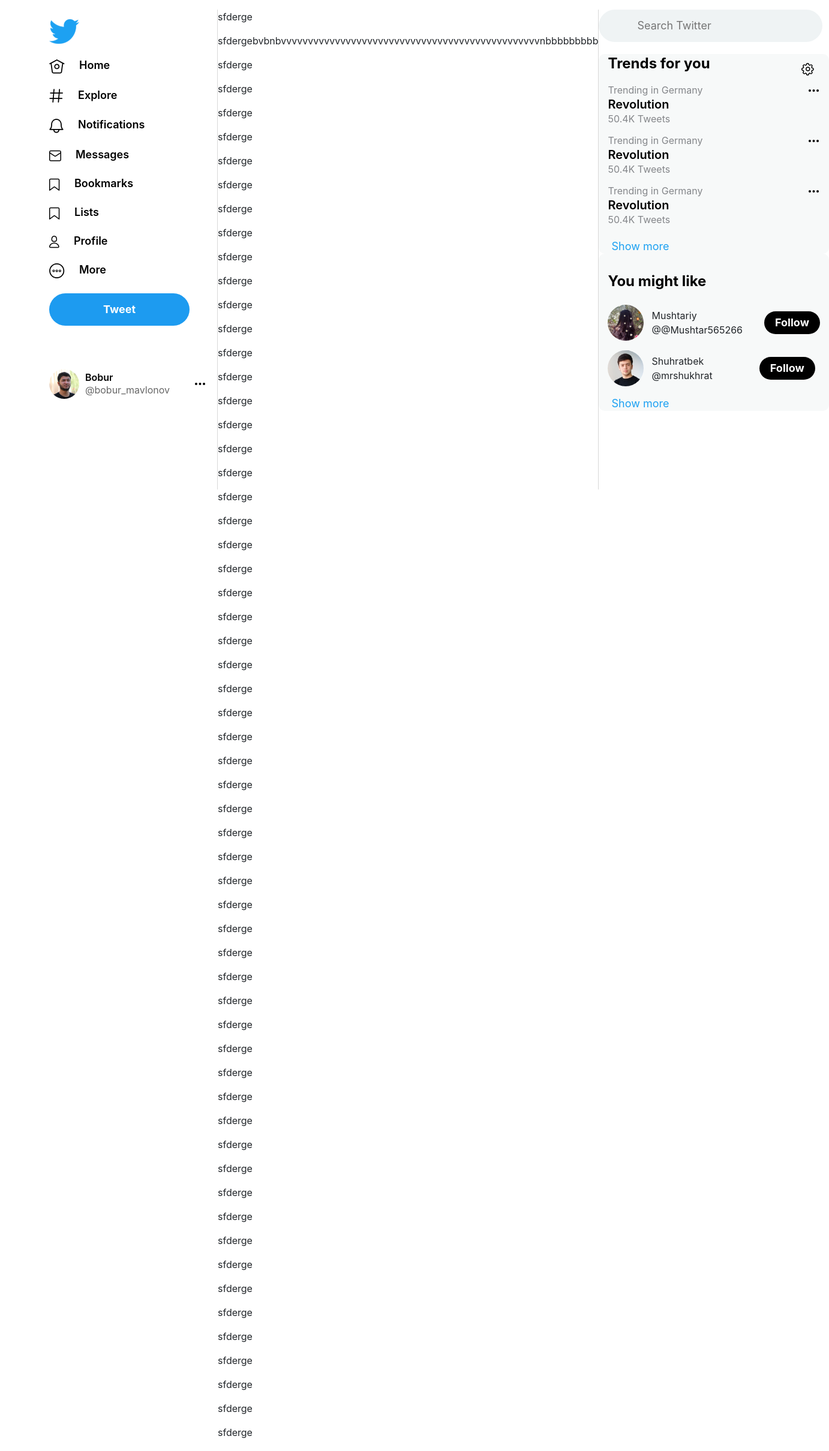
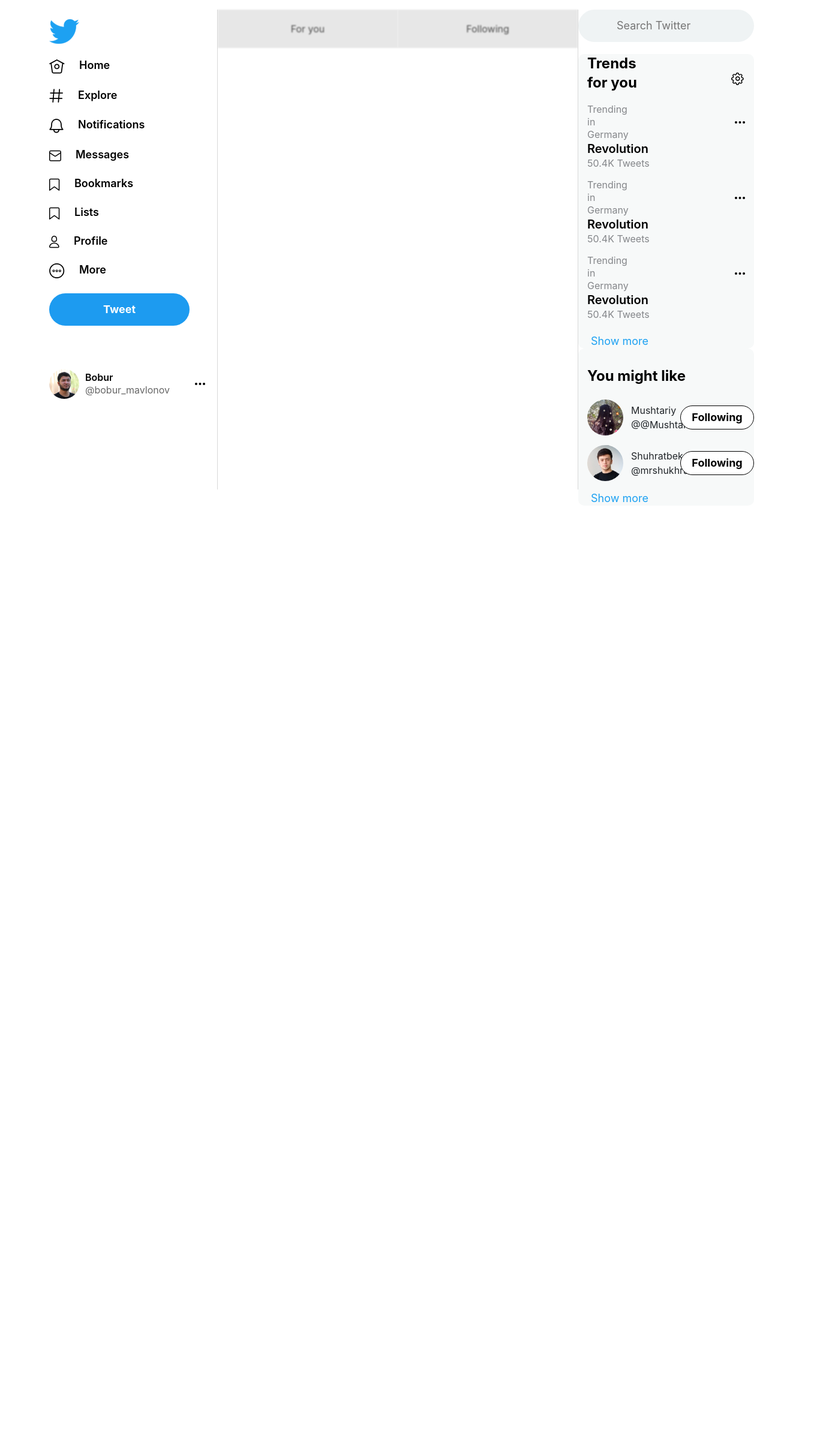
Before and after one commit to mukhammadazam/Twitter-React, a React (Create React App) app: page / in a window 1280 px wide. Shown: the top 2419 px of the page at 60% size, 1382 px wide, since content can reach past the window. After the commit the page ends 843 px from the top, so only its background shows below. Built offline with nearby package versions, Linux system fonts and the light colour scheme.

Commit message:
hom start

```diff
--- a/src/conbanent/Home.jsx
+++ b/src/conbanent/Home.jsx
@@ -2,70 +2,12 @@ import './hom.scss';
 const Home = () => {
   return (
     <div className=" hom flex-2">
-        <p>sfderge</p>
-        <p>sfdergebvbnbvvvvvvvvvvvvvvvvvvvvvvvvvvvvvvvvvvvvvvvvvvvvvvvvnbbbbbbbbb</p>
-        <p>sfderge</p>
-        <p>sfderge</p>
-        <p>sfderge</p>
-        <p>sfderge</p>
-        <p>sfderge</p>
-        <p>sfderge</p>
-        <p>sfderge</p>
-        <p>sfderge</p>
-        <p>sfderge</p>
-        <p>sfderge</p>
-        <p>sfderge</p>
-        <p>sfderge</p>
-        <p>sfderge</p>
-        <p>sfderge</p>
-        <p>sfderge</p>
-        <p>sfderge</p>
-        <p>sfderge</p>
-        <p>sfderge</p>
-        <p>sfderge</p>
-        <p>sfderge</p>
-        <p>sfderge</p>
-        <p>sfderge</p>
-        <p>sfderge</p>
-        <p>sfderge</p>
-        <p>sfderge</p>
-        <p>sfderge</p>
-        <p>sfderge</p>
-        <p>sfderge</p>
-        <p>sfderge</p>
-        <p>sfderge</p>
-        <p>sfderge</p>
-        <p>sfderge</p>
-        <p>sfderge</p>
-        <p>sfderge</p>
-        <p>sfderge</p>
-        <p>sfderge</p>
-        <p>sfderge</p>
-        <p>sfderge</p>
-        <p>sfderge</p>
-        <p>sfderge</p>
-        <p>sfderge</p>
-        <p>sfderge</p>
-        <p>sfderge</p>
-        <p>sfderge</p>
-        <p>sfderge</p>
-        <p>sfderge</p>
-        <p>sfderge</p>
-        <p>sfderge</p>
-        <p>sfderge</p>
-        <p>sfderge</p>
-        <p>sfderge</p>
-        <p>sfderge</p>
-        <p>sfderge</p>
-        <p>sfderge</p>
-        <p>sfderge</p>
-        <p>sfderge</p>
-        <p>sfderge</p>
-        <p>sfderge</p>
-        <p>sfderge</p>
-        <p>sfderge</p>
-        <p>sfderge</p>
-        <p>sfderge</p>
+        <div className="hom__button ">
+        <button className="hom__button--btn">For you</button>
+        <button className="hom__button--btn1">Following</button>
+
+        </div>
+
     </div>
   )
 }
--- a/src/conbanent/hom.scss
+++ b/src/conbanent/hom.scss
@@ -1,3 +1,41 @@
 .hom{
+&__button{
+    position: sticky;
+    top: 0;
+    height: 10px;
+ width: 600px}
+ &__button--btn{
+        border: none;
+        background-color: #ddd;
+        padding: 20px 0;
+        width: 50%;
+        filter: blur(1px);
+        opacity: 0.7;
+           &:active{
+            filter: blur(0);
+            opacity: 1;
+            color: #7c7272;
+            font-size: 18px;
+            font-family: Verdana, Geneva, Tahoma, sans-serif;
+
+        }
+
+    }
+    &__button--btn1{
+        border: none;
+        background-color: #ddd;
+        padding: 20px 0;
+        width: 50%;
+        filter: blur(1px);
+        opacity: 0.7;
+        &:active{
+            filter: blur(0);
+            opacity: 1;
+            color: #7c7272;
+            font-size: 18px;
+            font-family: Verdana, Geneva, Tahoma, sans-serif;
+
+        }
+    }
 
 }
--- a/src/context/Context.jsx
+++ b/src/context/Context.jsx
@@ -7,6 +7,12 @@ export const Myprovaydir =({children})=>{
     const [counter2,setCounter2] =useState(false);
     const [counter3,setCounter3] =useState(false);
     const [counter4,setCounter4] =useState(false);
+    const [counter5,setCounter5] =useState(false);
+    const [counter6,setCounter6] =useState(false);
+    const [counter7,setCounter7] =useState(false);
+    const [counter8,setCounter8] =useState(false);
+    const [counter9,setCounter9] =useState(false);
+    const [counter10,setCounter10] =useState(false);
     const funCount=()=>{
          setCounter(!counter);
     }
@@ -22,9 +28,29 @@ const funCount3=()=>{
 const funCount4=()=>{
     setCounter4(!counter4);
 }
+const funCount5=()=>{
+    setCounter5(!counter5);
+}
+const funCount6=()=>{
+    setCounter6(!counter6);
+}
+const funCount7=()=>{
+    setCounter7(!counter7);
+}
+const funCount9=()=>{
+    setCounter9(!counter9);
+}
+
+const funCount8=()=>{
+    setCounter8(!counter8);
+}
+const funCount10=()=>{
+    setCounter10(!counter10);
+}
      return (
         <MyContext.Provider value={{counter ,funCount,funCount1,counter1,funCount2,counter2
-        ,counter3,funCount3,counter4,funCount4}} >
+        ,counter3,funCount3,counter4,funCount4,counter5,funCount5,counter6,funCount6,
+        counter7,funCount7,counter8,funCount8,counter9,funCount9,counter10,funCount10}} >
             {children}
         </MyContext.Provider>
      )
--- a/src/right/Right.jsx
+++ b/src/right/Right.jsx
@@ -1,3 +1,5 @@
+import {MyContext } from '../context/Context';
+import {useContext} from 'react'
 import septings from './imgs/settings.svg';
 import bola from './imgs/bobur-ukasi.svg';
 import mushtariy from './imgs/mushtariy.svg';
@@ -5,6 +7,7 @@ import mushtariy from './imgs/mushtariy.svg';
 import uchnuqta from '../twitter/images/uchnuqta.svg';
 import './Right.scss';
 const Right = () => {
+    const {counter8,funCount8,counter9,funCount9}=useContext(MyContext);
   return (
     <div className="right flex-1">
 <input type="text" placeholder="Search Twitter" className="right__input" />
@@ -51,7 +54,8 @@ const Right = () => {
                     <p className="m-0 wrapper__title">Mushtariy</p>
                     <p className="wrapper__text m-0"> @@Mushtar565266 </p>
                 </div>
-                <button className="right__bottom--btn">Follow</button>
+                <button onClick={funCount8} className={`right__bottom--btn ${counter8 ? 'd-block' : 'd-none'}`}>Follow</button>
+                <button onClick={funCount8} className={`right__bottom--btn position-absolute end-0 ${counter8 ? 'd-none' : 'd-block right__bottom--btn--bg'}`}>Following</button>
             </div>
             <div className=" pt-3 d-flex align-items-center ">
                 <img className="" src={bola} alt="bobur" />
@@ -59,7 +63,8 @@ const Right = () => {
                     <p className="m-0 wrapper__title">Shuhratbek</p>
                     <p className="wrapper__text m-0"> @mrshukhrat </p>
                 </div>
-                <button className="right__bottom--btn">Follow</button>
+                <button onClick={funCount9} className={`right__bottom--btn ${counter9 ? 'd-block ' : 'd-none btn--bg'}`}>Follow</button>
+                <button onClick={funCount9}  className={`right__bottom--btn position-absolute end-0 ${counter9 ? 'd-none ' : 'd-block right__bottom--btn--bg'}`}>Following</button>
             </div>
 <button className="right__bottom--btn1">Show more</button>
 </div>
--- a/src/right/Right.scss
+++ b/src/right/Right.scss
@@ -73,6 +73,7 @@ line-height: 100%;
 border: none;
 color: #1DA1F2;
         }
+
     }
     &__bottom{
         background: #F7F9F9;
@@ -89,6 +90,7 @@ color: #000000;
 
         }
         &--btn{
+            transition: all 2s ease;
             padding: 10px 18px;
             background: #000000;
             font-style: normal;
@@ -99,6 +101,12 @@ color: #000000;
             border-radius: 50px;
 border: none;
         }
+        &--btn--bg{
+            color: #000000;
+            background-color: #fff;
+            border: 1px solid #000000;
+            transition: all 2s ease;
+        }
         .follow1{
             padding-left: 13px;
             padding-right: 36px;
@@ -108,6 +116,7 @@ border: none;
             padding-right: 78px;
         }
         &--btn1{
+            transition: all 2s ease;
             border: none;
             font-style: normal;
 font-weight: 400;
--- a/src/twitter/LeftSahifa.jsx
+++ b/src/twitter/LeftSahifa.jsx
@@ -16,7 +16,8 @@ import btn from './images/ur.png';
 import './LeftSahifa.scss';
 const LeftSahifa = () => {
     const {counter,funCount,funCount1,counter1,funCount2,counter2,funCount3,counter3,
-    funCount4,counter4}=useContext(MyContext);
+    funCount4,counter4,counter5,funCount5,counter6,funCount6,
+    counter7,funCount7}=useContext(MyContext);
     return (
         <div className=" nav flex-1">
             <div className="d-flex  nav_enner flex-column">
@@ -46,19 +47,19 @@ const LeftSahifa = () => {
                     <span className={`leni ${counter4 ? 'activ' : 'leni'} `}>Bookmarks</span>
                 </NavLink>
 
-                <NavLink onClick={funCount} className='wrapper text-decoration-none pb-4'>
-                    <img className="img-svg" src={img2} alt="logo" />
-                    <span className="leni">Lists</span>
+                <NavLink onClick={funCount5} className='wrapper text-decoration-none pb-4'>
+                    <img className={`img-svg ${counter5 ? 'imgactiv1' : 'img-svg'}`} src={img2} alt="logo" />
+                    <span className={`leni ${counter5 ? 'activ' : 'leni'} `}>Lists</span>
                 </NavLink>
 
-                <NavLink onClick={funCount} className='wrapper text-decoration-none pb-4'>
-                    <img className="img-svg" src={img7} alt="logo" />
-                    <span className="leni">Profile</span>
+                <NavLink onClick={funCount6} className='wrapper text-decoration-none pb-4'>
+                    <img className={`img-svg ${counter6 ? 'imgactiv1' : 'img-svg'}`} src={img7} alt="logo" />
+                    <span className={`leni ${counter6 ? 'activ' : 'leni'} `}>Profile</span>
                 </NavLink>
 
-                <NavLink onClick={funCount} className='wrapper text-decoration-none pb-4'>
-                    <img className="img-svg" src={img6} alt="logo" />
-                    <span className="leni">More</span>
+                <NavLink onClick={funCount7} className='wrapper text-decoration-none pb-4'>
+                    <img className={`img-svg ${counter7 ? 'imgactiv1' : 'img-svg'}`} src={img6} alt="logo" />
+                    <span className={`leni ${counter7 ? 'activ' : 'leni'} `}>More</span>
                 </NavLink>
                 <NavLink className='wrapper text-decoration-none pb-4'>
                     <button className="wrapper__btn d-none d-xl-block">Tweet  </button>
```
